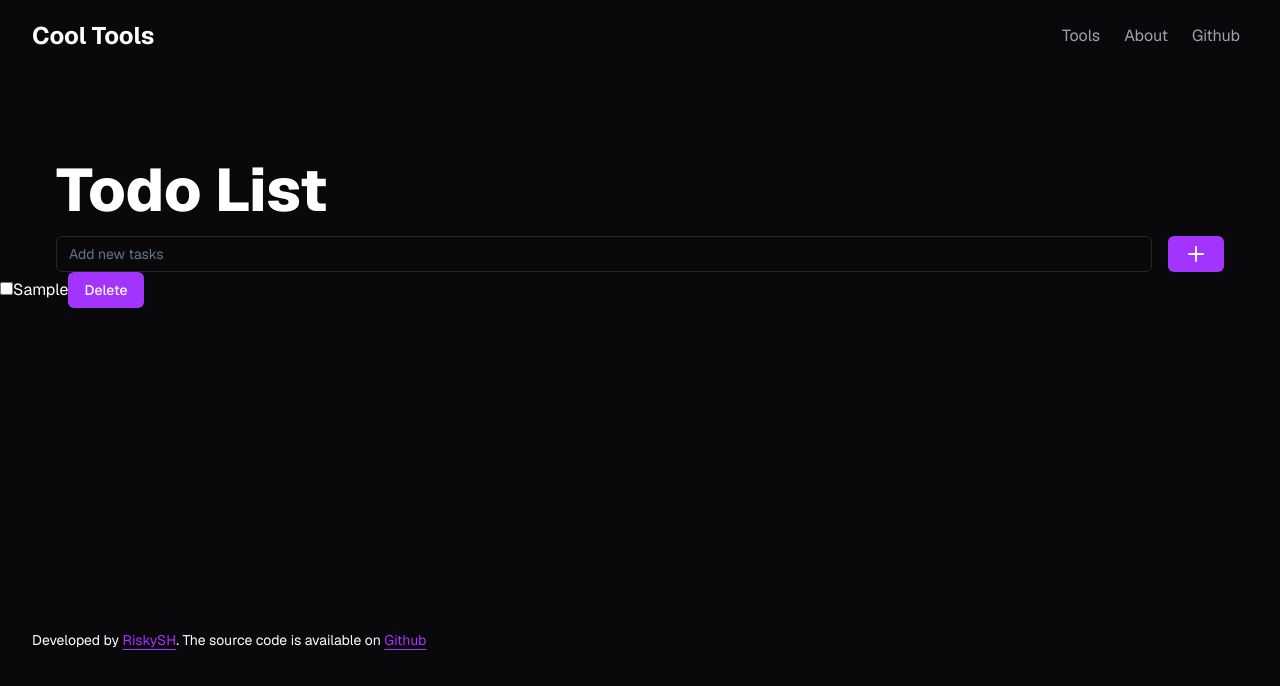
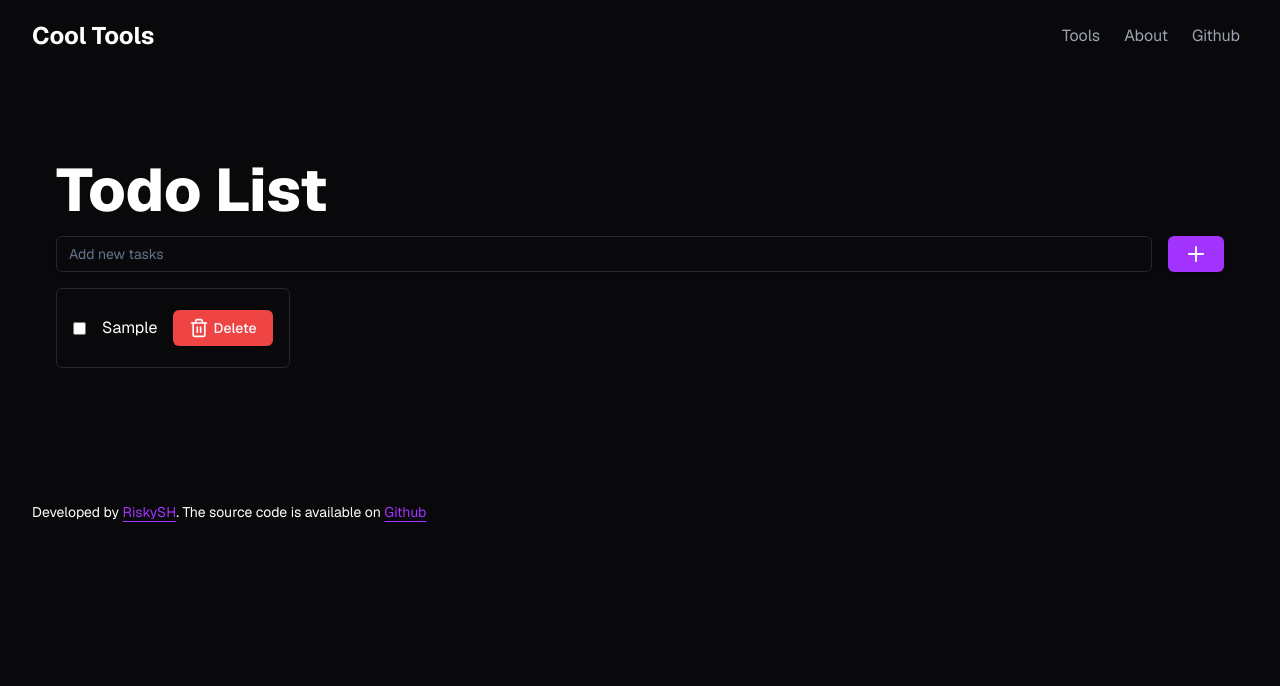
Before and after one commit to riskysh/Tools, a Next.js app: page /todo in a window 1280 px wide. Both pictures are taken after typing "Sample" into the empty fields and a click on the button 1196 px from the left and 254 px from the top of the page. Shown: the top 686 px of the page. Built offline with nearby package versions, Linux system fonts and the light colour scheme.

Commit message:
Todo list created and some fixings

```diff
--- a/package.json
+++ b/package.json
@@ -10,7 +10,6 @@
   },
   "dependencies": {
     "@radix-ui/react-icons": "^1.3.0",
-    "@radix-ui/react-navigation-menu": "^1.2.0",
     "@radix-ui/react-slot": "^1.1.0",
     "class-variance-authority": "^0.7.0",
     "clsx": "^2.1.1",
--- a/src/app/page.js
+++ b/src/app/page.js
@@ -23,7 +23,7 @@ export default function Home() {
         <p className="text-gray-400 text-center text-1xl font-semibold mt-3">This project has a lot of tools that will help you</p>
         <div className="mx-auto grid justify-center gap-4 md:max-w-[64rem] md:grid-cols-3 sm:grid-cols-2 mt-10">
 
-        <div className="relative overflow-hidden rounded-lg border border-[#27272a] p-2 text-left">
+        <div className="relative overflow-hidden rounded-lg border border-[#27272a] p-2 text-left hover:border-[#414147] hover:duration-300">
           <div className="flex h-44 flex-col justify-between rounded-md p-6">
           <svg xmlns="http://www.w3.org/2000/svg" width="50" height="50" viewBox="0 0 24 24" fill="none" stroke="#ffffff" stroke-width="2" stroke-linecap="round" stroke-linejoin="round" class="lucide lucide-align-left"><line x1="21" x2="3" y1="6" y2="6"/><line x1="15" x2="3" y1="12" y2="12"/><line x1="17" x2="3" y1="18" y2="18"/></svg>
               <div className="space-y-2 mt-2">
@@ -33,7 +33,8 @@ export default function Home() {
           </div>
         </div>
 
-        <div className="relative overflow-hidden rounded-lg border border-[#27272a] p-2 text-left">
+
+        <div className="relative overflow-hidden rounded-lg border border-[#27272a] p-2 text-left hover:border-[#414147] hover:duration-300">
           <div className="flex h-44 flex-col justify-between rounded-md p-6">
           <svg xmlns="http://www.w3.org/2000/svg" width="50" height="50" viewBox="0 0 24 24" fill="none" stroke="#ffffff" stroke-width="2" stroke-linecap="round" stroke-linejoin="round" class="lucide lucide-notebook-pen"><path d="M13.4 2H6a2 2 0 0 0-2 2v16a2 2 0 0 0 2 2h12a2 2 0 0 0 2-2v-7.4"/><path d="M2 6h4"/><path d="M2 10h4"/><path d="M2 14h4"/><path d="M2 18h4"/><path d="M21.378 5.626a1 1 0 1 0-3.004-3.004l-5.01 5.012a2 2 0 0 0-.506.854l-.837 2.87a.5.5 0 0 0 .62.62l2.87-.837a2 2 0 0 0 .854-.506z"/></svg>
               <div className="space-y-2 mt-2">
@@ -43,7 +44,8 @@ export default function Home() {
           </div>
         </div>
 
-        <div className="relative overflow-hidden rounded-lg border border-[#27272a] p-2 text-left">
+      <Link href="/todo">
+        <div className="relative overflow-hidden rounded-lg border border-[#27272a] p-2 text-left hover:border-[#414147] hover:duration-300">
           <div className="flex h-44 flex-col justify-between rounded-md p-6">
           <svg xmlns="http://www.w3.org/2000/svg" width="50" height="50" viewBox="0 0 24 24" fill="none" stroke="#ffffff" stroke-width="2" stroke-linecap="round" stroke-linejoin="round" class="lucide lucide-list-check"><path d="M11 18H3"/><path d="m15 18 2 2 4-4"/><path d="M16 12H3"/><path d="M16 6H3"/></svg>
               <div className="space-y-2 mt-2">
@@ -52,6 +54,7 @@ export default function Home() {
               </div>
           </div>
         </div>
+        </Link>
 
         </div>
       </div>
--- a/src/app/todo/page.jsx
+++ b/src/app/todo/page.jsx
@@ -1,5 +1,5 @@
 "use client"
-import { useState } from 'react';
+import { useState, useEffect } from 'react';
 import TodoForm from './todo-form';
 import TodoList from './todo-list';
 import NavBar from '@/components/header';
@@ -29,13 +29,26 @@ export default function Todo() {
     setTodos(todos.filter((todo) => todo.id !== id));
   };
 
+  useEffect(() => {
+    const todos = JSON.parse(localStorage.getItem("todos"))
+
+    if (todos && todos.length > 0) {
+      setTodos(todos)
+    }
+
+  }, [])
+
+  useEffect(() => {
+    localStorage.setItem("todos", JSON.stringify(todos))
+  }, [todos])
+
   return (
-    <div>
-        <NavBar />
+    <>
+      <NavBar />
       <h1 className='text-white text-6xl text-left ml-14 mt-40 font-extrabold'>Todo List</h1>
       <TodoForm addTodo={addTodo} />
       <TodoList todos={todos} toggleComplete={toggleComplete} deleteTodo={deleteTodo} />
       <Footer />
-    </div>
+    </>
   );
 }
--- a/src/app/todo/todo-item.jsx
+++ b/src/app/todo/todo-item.jsx
@@ -1,13 +1,16 @@
 import { Button } from "@/components/ui/button";
 
-// src/app/todo/components/TodoItem.js
+
 function TodoItem({ todo, toggleComplete, deleteTodo }) {
     return (
-      <li>
-        <input type="checkbox" checked={todo.completed} onChange={() => toggleComplete(todo.id)} />
+      <>
+      <div className="flex items-center h-20 p-4 gap-4 mx-14 mt-4 border border-[#27272a] rounded-md">
+        <input className="accent-[#a333ff] cursor-pointer rounded-md" type="checkbox" checked={todo.completed} onChange={() => toggleComplete(todo.id)} />
         {todo.text}
-        <Button variant="toolsBtn" onClick={() => deleteTodo(todo.id)}>Delete</Button>
-      </li>
+        <Button className="gap-1" variant="destructive" onClick={() => deleteTodo(todo.id)}>
+        <svg xmlns="http://www.w3.org/2000/svg" width="20" height="20" viewBox="0 0 24 24" fill="none" stroke="currentColor" stroke-width="2" stroke-linecap="round" stroke-linejoin="round" class="lucide lucide-trash-2"><path d="M3 6h18"/><path d="M19 6v14c0 1-1 2-2 2H7c-1 0-2-1-2-2V6"/><path d="M8 6V4c0-1 1-2 2-2h4c1 0 2 1 2 2v2"/><line x1="10" x2="10" y1="11" y2="17"/><line x1="14" x2="14" y1="11" y2="17"/></svg>Delete</Button>
+      </div>
+      </>
     );
   }
 
--- a/src/app/todo/todo-list.jsx
+++ b/src/app/todo/todo-list.jsx
@@ -2,13 +2,15 @@ import TodoItem from './todo-item';
 
 function TodoList({ todos, toggleComplete, deleteTodo }) {
   return (
+    <>
     <div className='mb-4 flex items-center justify-between'>
-    <ul className='text-white h-56'>
+    <ul className='text-white'>
       {todos.map((todo) => (
         <TodoItem key={todo.id} todo={todo} toggleComplete={toggleComplete} deleteTodo={deleteTodo} />
       ))}
     </ul>
     </div>
+    </>
   );
 }
 
```
Also changed, not shown: 1 other file (tests, documents, lock files or other folders).
